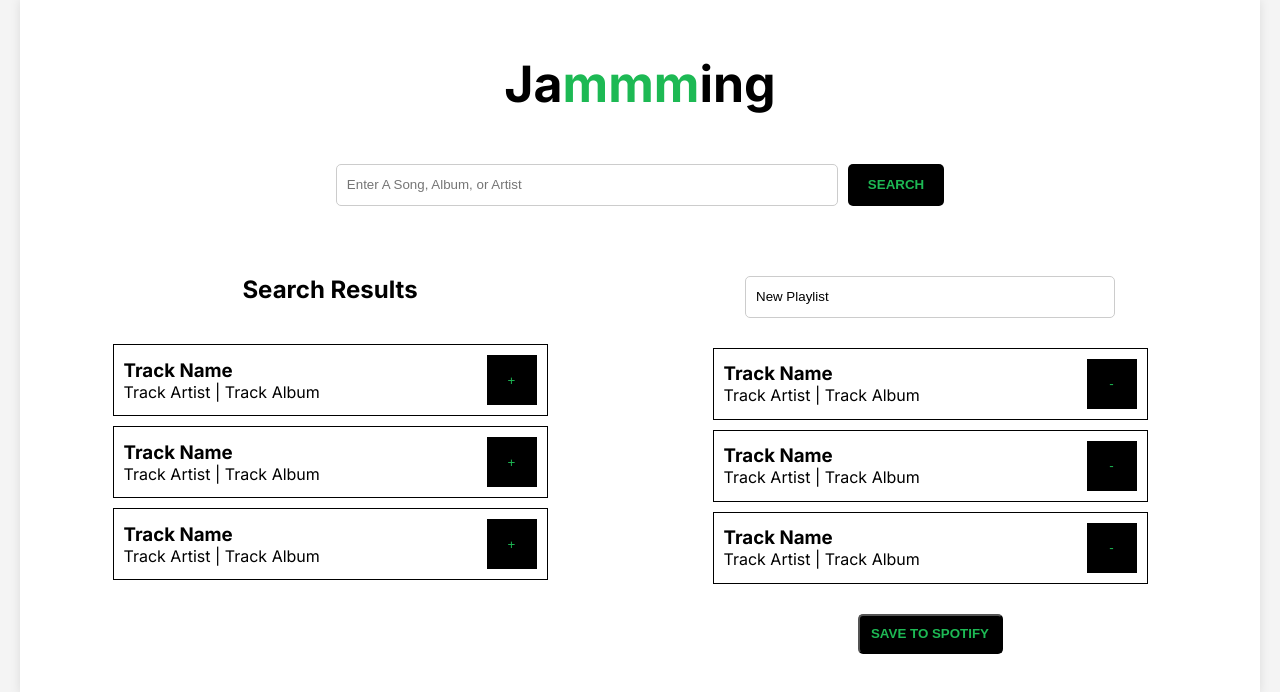
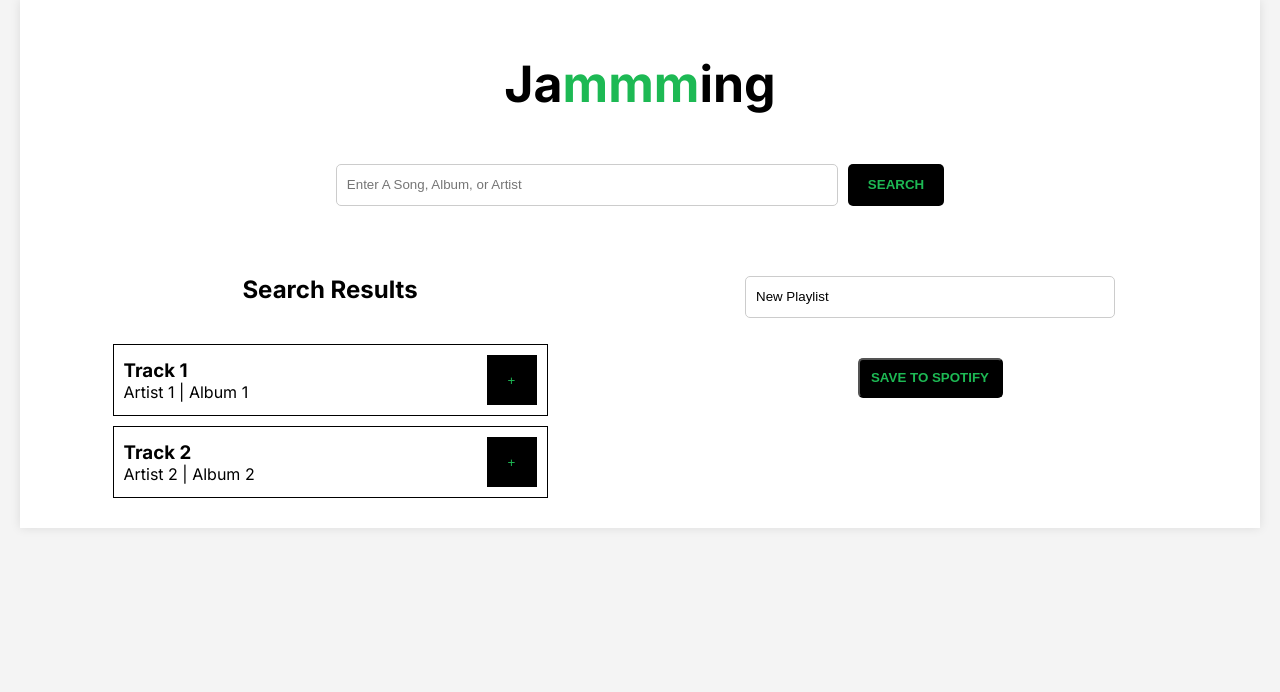
Before and after one commit to anishsharma21/jammming, a React (Create React App) app: page / in a window 1280 px wide. Shown: the top 692 px of the page. Built offline with nearby package versions, Linux system fonts and the light colour scheme.

Commit message:
Implemented dynamic rendering of Track components in TrackList with unique keys and added isInPlaylist prop

```diff
--- a/src/App/App.js
+++ b/src/App/App.js
@@ -1,16 +1,22 @@
-import React from 'react';
+import React, { useState } from 'react';
 import './App.css';
 import SearchBar from '../SearchBar/SearchBar';
 import SearchResults from '../SearchResults/SearchResults';
 import Playlist from '../Playlist/Playlist';
 
 function App() {
+  const [searchResults, setSearchResults] = useState([
+    {id: '1', name: 'Track 1', artist: 'Artist 1', album: 'Album 1'},
+    {id: '2', name: 'Track 2', artist: 'Artist 2', album: 'Album 2'},
+    // Add more tracks as needed
+  ]);
+
   return (
     <div className="App">
       <h1>Ja<span className="highlight">mmm</span>ing</h1>
       <SearchBar />
       <div className="SearchResultsContainer">
-        <SearchResults />
+        <SearchResults searchResults={searchResults} />
         <Playlist />
       </div>
     </div>
--- a/src/SearchResults/SearchResults.js
+++ b/src/SearchResults/SearchResults.js
@@ -2,12 +2,12 @@ import React from 'react';
 import styles from './SearchResults.module.css';
 import TrackList from '../TrackList/TrackList';
 
-function SearchResults() {
+function SearchResults({ searchResults }) {
   return (
     <div className={styles.SearchResults}>
       <h2 className={styles.SearchResultsHeader}>Search Results</h2> {/* Apply the new class here */}
       <div className={styles.placeholder}></div> {/* Add this line */}
-      <TrackList />
+      <TrackList tracks={searchResults} />
     </div>
   );
 }
--- a/src/Track/Track.js
+++ b/src/Track/Track.js
@@ -1,12 +1,12 @@
 import React from 'react';
 import styles from './Track.module.css';
 
-function Track({ isInPlaylist }) {
+function Track({ track, isInPlaylist }) {
   return (
     <div className={styles.TrackContainer}>
       <div className={styles.TrackDetails}>
-        <h3 className={styles.TrackName}>Track Name</h3>
-        <p className={styles.TrackInfo}>Track Artist | Track Album</p>
+        <h3 className={styles.TrackName}>{track.name}</h3>
+        <p className={styles.TrackInfo}>{track.artist} | {track.album}</p>
       </div>
       <button className={styles.TrackButton}>
         {isInPlaylist ? '-' : '+'}
--- a/src/TrackList/TrackList.js
+++ b/src/TrackList/TrackList.js
@@ -2,12 +2,10 @@ import React from 'react';
 import Track from '../Track/Track';
 import styles from './TrackList.module.css'; // Import the CSS module
 
-function TrackList({ isInPlaylist }) {
+function TrackList({ tracks = [], isInPlaylist }) {
   return (
-    <div className={styles.TrackList}> {/* Use the styles in your JSX code */}
-      <Track isInPlaylist={isInPlaylist} />
-      <Track isInPlaylist={isInPlaylist} />
-      <Track isInPlaylist={isInPlaylist} />
+    <div className={styles.TrackList}>
+      {tracks.map(track => <Track key={track.id} track={track} isInPlaylist={isInPlaylist} />)}
     </div>
   );
 }
```
